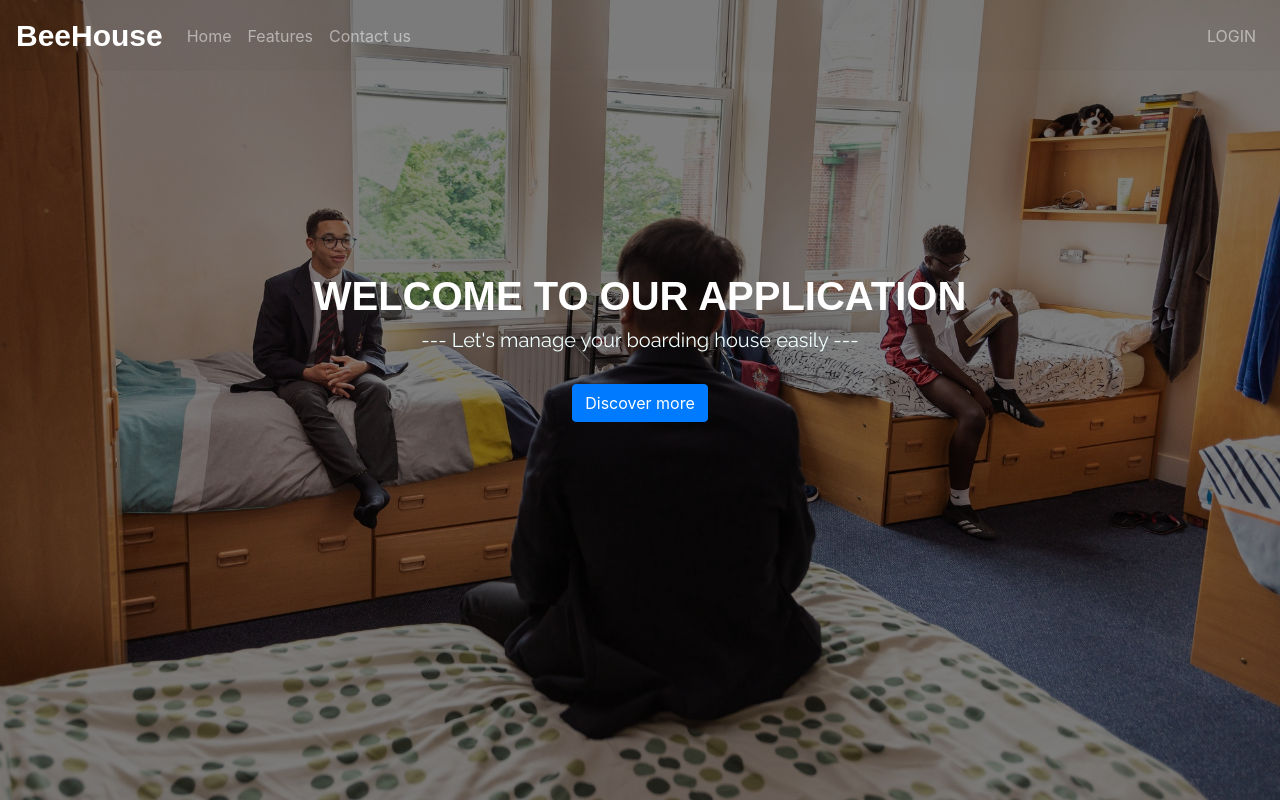
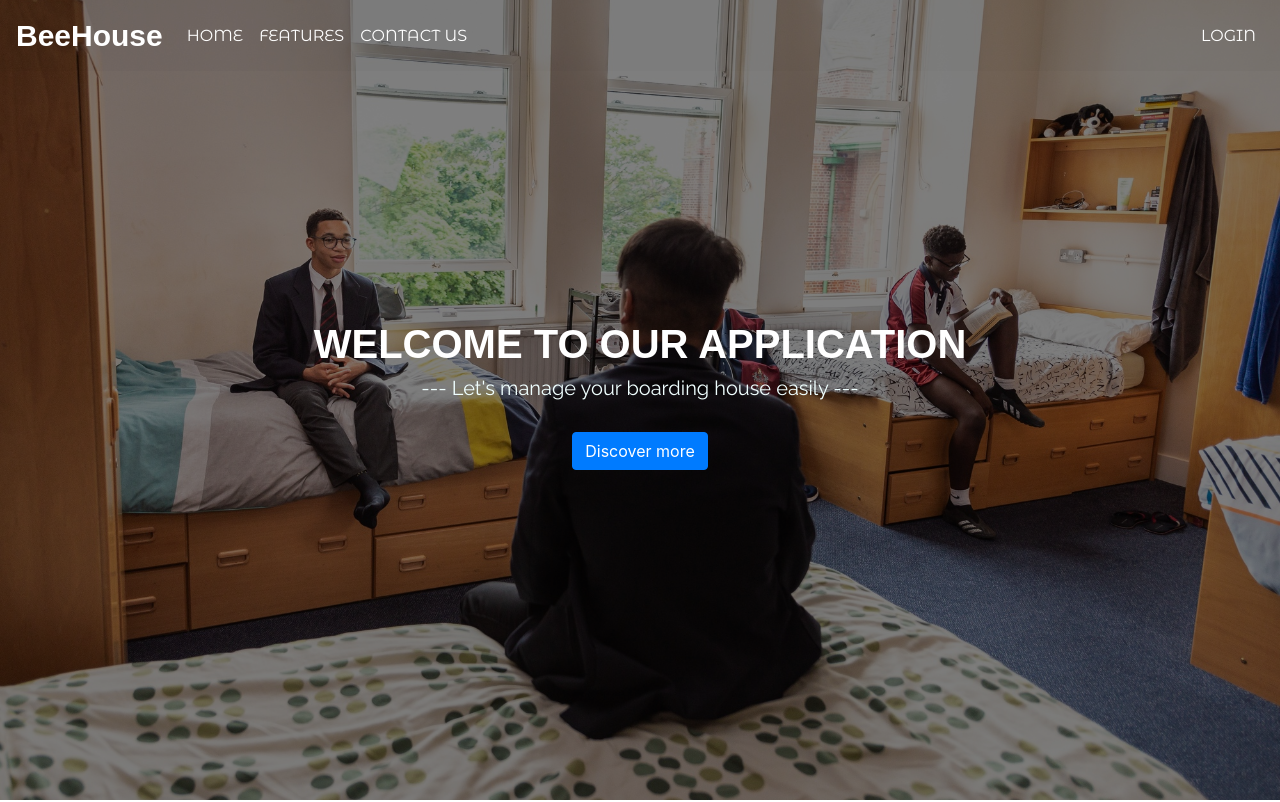
Before and after one commit to nhanvothanh719/boarding-house-management-system, a React (Create React App) app in the folder front-end/: page / in a window 1280 px wide. Shown: the top 802 px of the page. Built offline with nearby package versions, Linux system fonts and the light colour scheme; no server answers; a web font is replaced by a local one.

Commit message:
Change color of items on Nav bar

```diff
--- a/front-end/src/assets/css/custom.css
+++ b/front-end/src/assets/css/custom.css
@@ -15,7 +15,7 @@
 }
 
 .topBannerContent{
-    margin-top: 17em;
+    margin-top: 20em;
 }
 
 .topBannerTitle{
@@ -104,5 +104,37 @@
 
 .navBarScroll{
     transition: background-color 200ms linear;
-    background-color: rgba(51, 51, 51);
+    background-color: rgba(0, 0, 0, 0.8);
 }
+
+.navItem{
+    text-decoration: dashed !important;
+    font-family: 'Montserrat Alternates', sans-serif;
+    color: #ffffff !important;
+    font-weight: 300;
+    font-size: 16px;
+}
+
+.navItem:hover{
+    text-decoration: dashed !important;
+    font-family: 'Montserrat Alternates', sans-serif;
+    color: yellow !important;
+    font-weight: 300;
+    font-size: 16px;
+}
+
+.navItemScroll{
+    text-decoration: dashed !important;
+    font-family: 'Montserrat Alternates', sans-serif;
+    color: darkgoldenrod !important;
+    font-weight: 400;
+    font-size: 16px;
+}
+
+.navItemScroll:hover{
+    text-decoration: dashed !important;
+    font-family: 'Montserrat Alternates', sans-serif;
+    color: yellow !important;
+    font-weight: 400;
+    font-size: 16px;
+}
--- a/front-end/src/common/NavBar.jsx
+++ b/front-end/src/common/NavBar.jsx
@@ -7,16 +7,19 @@ class navBar extends Component {
     super();
     this.state={
       navBarTitle: "branchName",
-      navBarColor: "navBar"
+      navBarColor: "navBar",
+      navBarItem: "navItem"
     }
   }
   onScroll = () => {
-    if(window.scrollY > 100) {
+    if(window.scrollY > 400) {
       this.setState({navBarTitle:'brandNameScroll'});
       this.setState({navBarColor:'navBarScroll'});
-    } else if(window.scrollY < 100) {
+      this.setState({navBarItem:'navItemScroll'});
+    } else if(window.scrollY < 400) {
       this.setState({navBarTitle:'brandName'});
       this.setState({navBarColor:'navBar'});
+      this.setState({navBarItem:'navItem'});
     }
   }
   componentDidMount() {
@@ -106,9 +109,9 @@ class navBar extends Component {
           <Navbar.Toggle aria-controls="responsive-navbar-nav" />
           <Navbar.Collapse id="responsive-navbar-nav">
             <Nav className="mr-auto">
-              <Nav.Link href="#features">Home</Nav.Link>
-              <Nav.Link href="#">Features</Nav.Link>
-              <Nav.Link href="#pricing">Contact us</Nav.Link>
+              <Nav.Link to="/" className={this.state.navBarItem}>HOME</Nav.Link>
+              <Nav.Link href="#" className={this.state.navBarItem}>FEATURES</Nav.Link>
+              <Nav.Link href="#pricing" className={this.state.navBarItem}>CONTACT US</Nav.Link>
               {/* <NavDropdown title="Dropdown" id="collasible-nav-dropdown">
                 <NavDropdown.Item href="#action/3.1">Action</NavDropdown.Item>
                 <NavDropdown.Item href="#action/3.2">
@@ -124,7 +127,7 @@ class navBar extends Component {
               </NavDropdown> */}
             </Nav>
             <Nav>
-              <Nav.Link href="">LOGIN</Nav.Link>
+              <Nav.Link href="" className={this.state.navBarItem}>LOGIN</Nav.Link>
             </Nav>
           </Navbar.Collapse>
         </Navbar>
```
